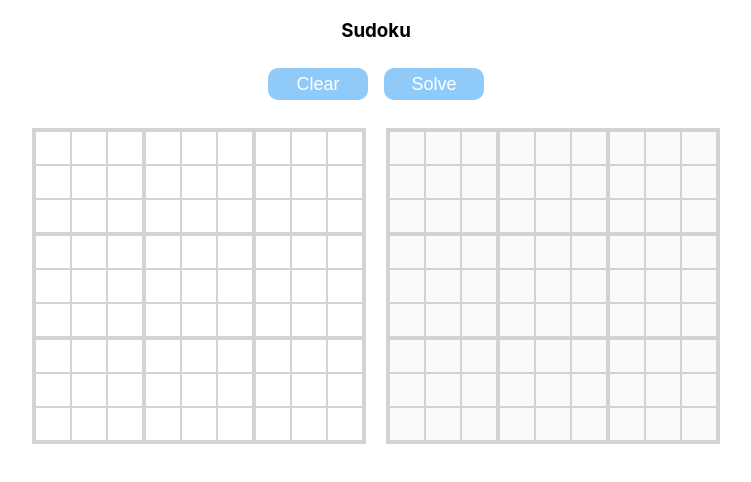
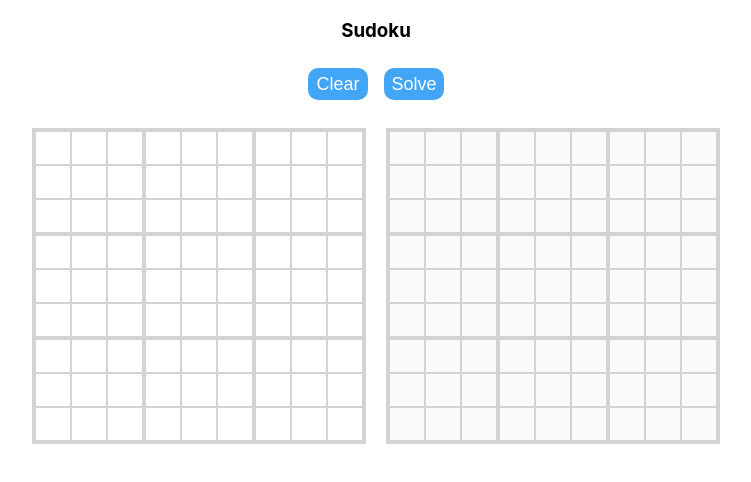
Before and after one commit to davisraimon/MyExperiments, a React (Create React App) app: page / in a window 1280 px wide. Shown: the top 482 px of the page, without its empty margins (264-1015 px from the left). Built offline with nearby package versions, Linux system fonts and the light colour scheme.

Commit message:
minor ui change

```diff
--- a/src/components/sudokusolver/Grid.css
+++ b/src/components/sudokusolver/Grid.css
@@ -6,15 +6,16 @@
   margin: auto;
 }
 .btn-primary {
-  background-color: #90caf9;
+  background-color: #42a5f5;
   color: white;
 }
 .btn {
   border-radius: 10px;
+  background-color: #42a5f5 !important;
   border: None;
   height: 32px;
   margin: 8px;
-  width: 100px;
+  width: 60px !important;
   font-size: large;
   cursor: pointer;
 }
@@ -23,7 +24,7 @@
   background-color: #42a5f5;
 }
 .btn:hover {
-  background-color: #42a5f5;
+  color: #B0BEC5;
 }
 
 .sudoku-title {
```
